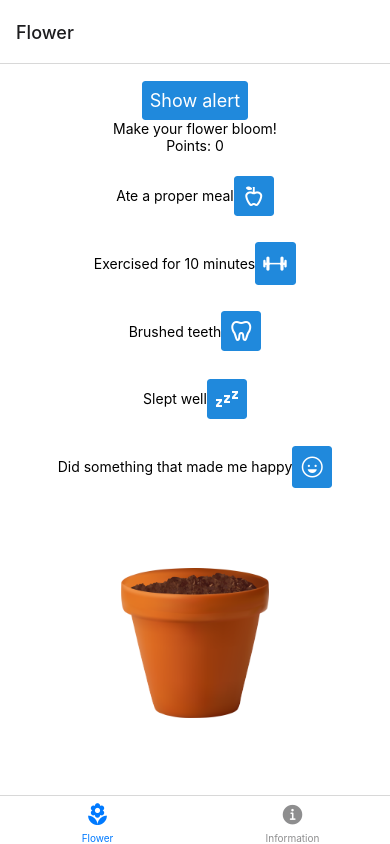
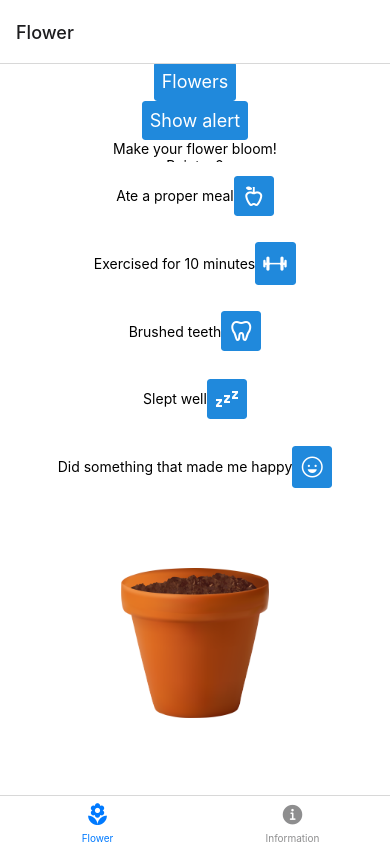
Before and after one commit to M-tiimi/BLOOM-frontend, a React Native app: screen /Flower in a window 390 px wide. Built offline with nearby package versions, Linux system fonts and the light colour scheme.

Commit message:
Added local fetch

```diff
--- a/components/Flower.js
+++ b/components/Flower.js
@@ -8,6 +8,21 @@ export default function Flower() {
 
   const [points, setPoints] = useState(0);
   const [flowerImg, setFlowerImg] = useState(images.image3);
+
+
+  const getFlowers = () => {
+    fetch(`http://192.168.100.2:8000/flowers`)
+      .then((response) => response.json())
+      .then((responseJson) => {
+        console.log(responseJson);
+
+      })
+      .catch((error) => {
+        console.log("Error", error);
+      });
+  };
+
+
 
 
   const showAlert = () =>
@@ -45,6 +60,7 @@ export default function Flower() {
 
     <View style={styles.container}>
       <View style={styles.container}>
+        <Button title='Flowers' onPress={getFlowers} />
         <Button title="Show alert" onPress={showAlert} />
         <Text>Make your flower bloom!</Text>
         <Text>Points: {points}</Text>
```
